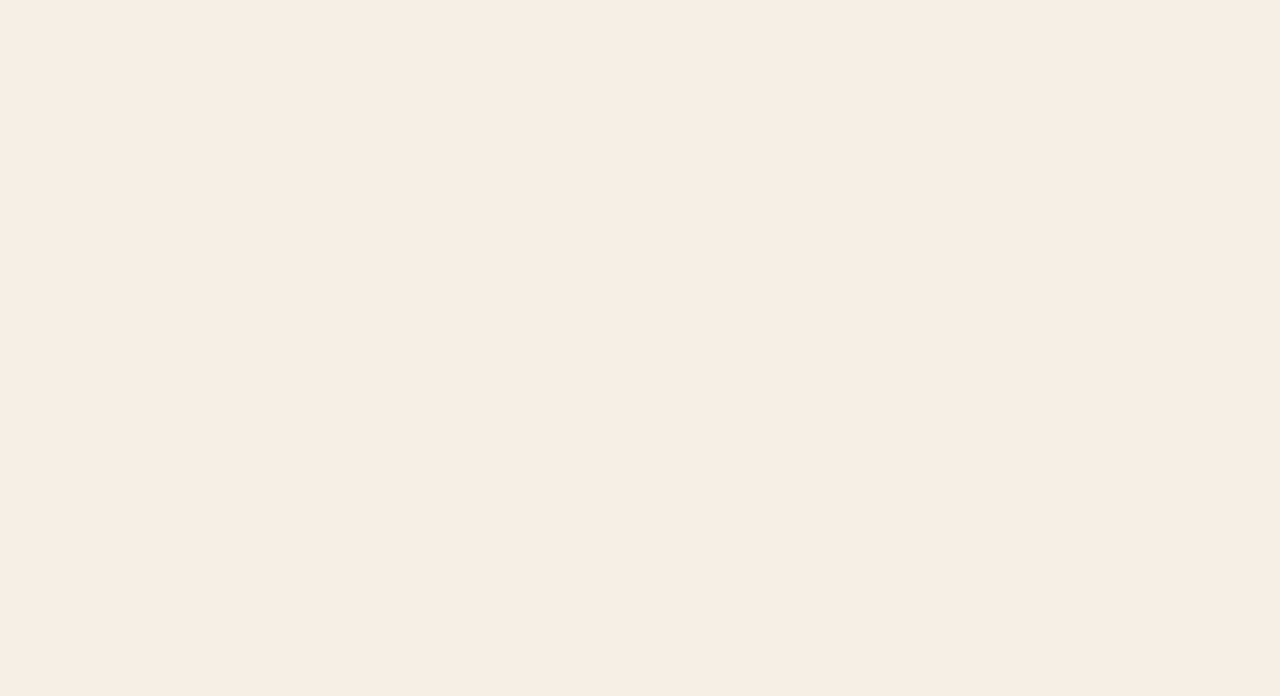
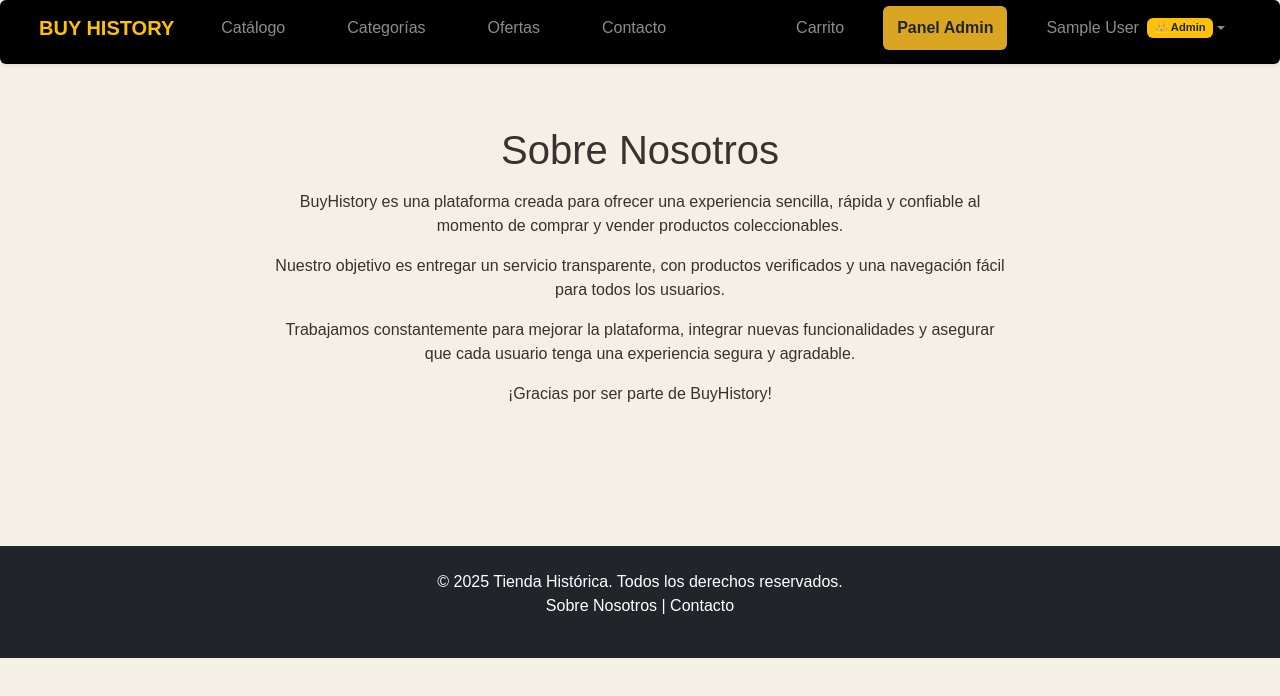
Before and after one commit to juanjosesoto29/BuyHistoryV2, a React (Vite) app: page /nosotros in a window 1280 px wide. Before the commit this address had no page. Shown: the top 696 px of the page. Built offline with nearby package versions, Linux system fonts and the light colour scheme; sample sign-in values are in the browser's storage.

Commit message:
se agrega la vinculacion de "sobre nosotros en el home"

```diff
--- a/src/App.jsx
+++ b/src/App.jsx
@@ -8,6 +8,7 @@ import Home from './pages/Home.jsx'
 import Catalog from './pages/Catalog.jsx'
 import Cart from './pages/Cart.jsx'
 import Contact from './pages/Contact.jsx'
+import Nosotros from './pages/Nosotros.jsx'
 import Login from './pages/Login.jsx'
 import Register from './pages/Register.jsx'
 import Account from './pages/Account.jsx'
@@ -43,9 +44,11 @@ export default function App() {
           <Route path="/checkout/exito" element={<PagoExitoso />} />
           <Route path="/checkout/error" element={<PagoFallido/>} />
           <Route path="/contacto" element={<Contact />} />
+          <Route path="/nosotros" element={<Protected><Nosotros /></Protected>} />
           <Route path="/login" element={<Login />} />
           <Route path="/registro" element={<Register />} />
           <Route path="/cuenta" element={<Protected><Account /></Protected>} />
+
         </Route>
 
         {/* Admin con layout propio */}
--- a/src/admin/pages/Ordenes.jsx
+++ b/src/admin/pages/Ordenes.jsx
@@ -1,6 +1,6 @@
 import { useEffect, useState } from 'react'
 
-const ORDERS_API = 'http://localhost:8081/api/v1/orders'
+const ORDERS_API = 'http://localhost:8087/api/v1/orders'
 
 export default function Ordenes() {
   const [orders, setOrders] = useState([])
--- a/src/pages/Nosotros.jsx
+++ b/src/pages/Nosotros.jsx
@@ -1,15 +1,27 @@
-import React from 'react';
+export default function Nosotros() {
+  return (
+    <div style={{ padding: "2rem", maxWidth: "800px", margin: "0 auto" }}>
+      <h1 style={{ marginBottom: "1rem" }}>Sobre Nosotros</h1>
 
-const Nosotros = () => {
-  return (
-    <div>
-      <h1>Sobre Nosotros</h1>
+      <p style={{ marginBottom: "1rem" }}>
+        BuyHistory es una plataforma creada para ofrecer una experiencia sencilla,
+        rápida y confiable al momento de comprar y vender productos coleccionables.
+      </p>
+
+      <p style={{ marginBottom: "1rem" }}>
+        Nuestro objetivo es entregar un servicio transparente, con productos
+        verificados y una navegación fácil para todos los usuarios.
+      </p>
+
+      <p style={{ marginBottom: "1rem" }}>
+        Trabajamos constantemente para mejorar la plataforma, integrar nuevas
+        funcionalidades y asegurar que cada usuario tenga una experiencia segura
+        y agradable.
+      </p>
+
       <p>
-        Somos una tienda apasionada por la historia, dedicada a encontrar y
-        ofrecer artefactos y documentos únicos de diferentes épocas.
+        ¡Gracias por ser parte de BuyHistory!
       </p>
     </div>
   );
-};
-
-export default Nosotros;
+}
```
